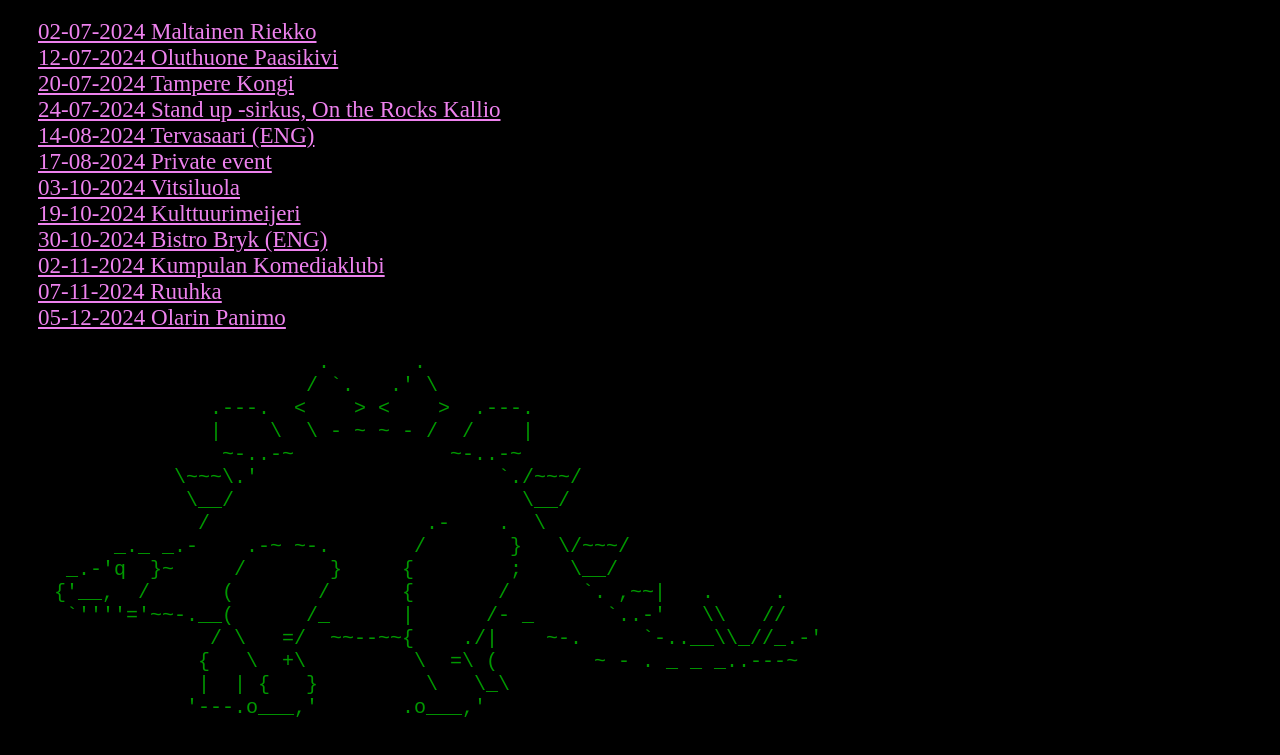
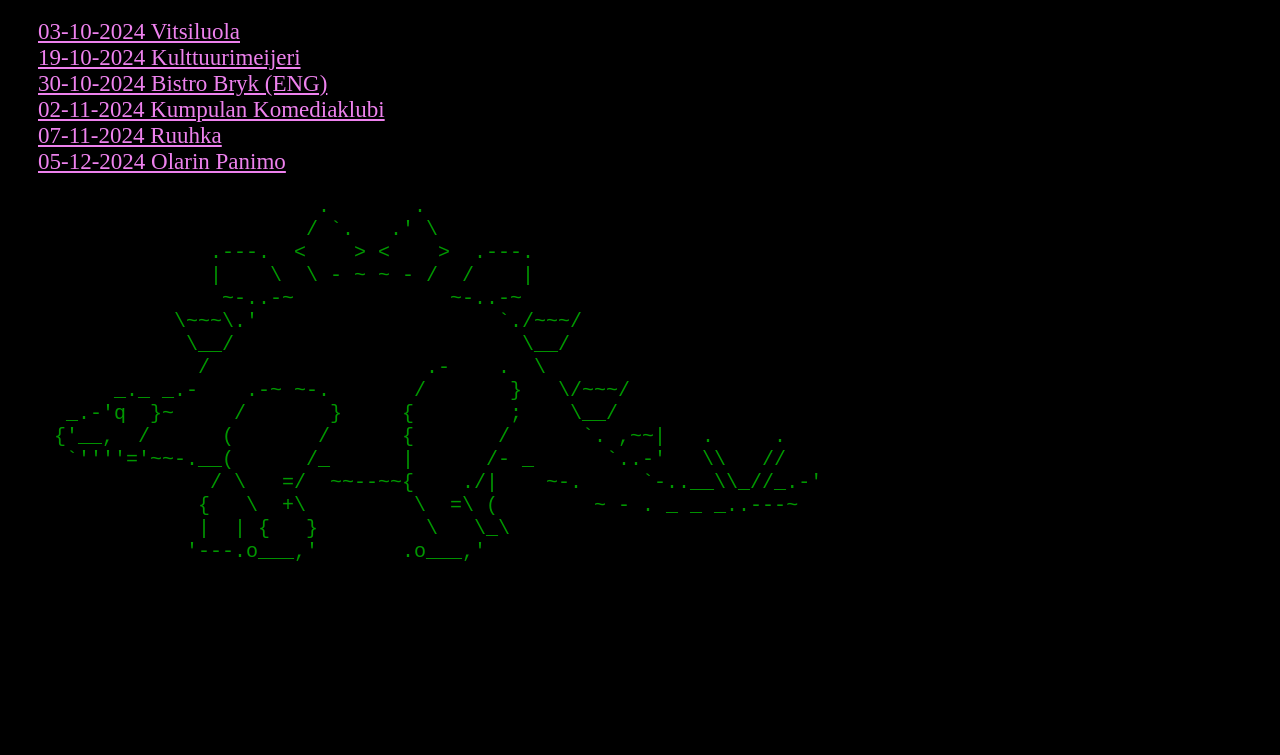
Before and after one commit to Nyman/Nyman.github.io, a plain HTML site: page index.html in a window 1280 px wide. Shown: the part 135-890 px from the top of the page. After the commit the page ends 800 px from the top, so only its background shows below. Drawn offline with Linux system fonts and the light colour scheme.

Commit message:
hiding old dates on index.html

```diff
--- a/index.html
+++ b/index.html
@@ -6,7 +6,18 @@
   <title>WD-40 for the soul</title>
   <link rel="stylesheet" href="style.css">
   <script>
+    // Function to parse the date in the format dd-mm-yyyy and check if it's in the past
+    function isPastDate(dateStr) {
+        const [day, month, year] = dateStr.split('-').map(Number);
+        const goneDate = new Date(year, month - 1, day);
+        const currentDate = new Date();
+        goneDate.setHours(0, 0, 0, 0); // Normalize to day comparison
+        currentDate.setHours(0, 0, 0, 0); // Normalize to day comparison
+        return goneDate < currentDate;
+    }
+
     document.addEventListener("DOMContentLoaded", function() {
+      // Fetch and insert the navbar content from navbar.html
       fetch('commons/navbar.html')
         .then(response => response.text())
         .then(data => {
@@ -15,6 +26,27 @@
         .catch(error => {
           console.error('Error loading the navbar:', error);
         });
+
+      // Hide <a> elements that have past dates and remove associated <br> tags
+      const anchorElements = document.querySelectorAll('a'); // Select all <a> elements
+
+      anchorElements.forEach((anchor) => {
+        const dateRegex = /\b\d{2}-\d{2}-\d{4}\b/;  // Regex to match dd-mm-yyyy format
+        const dateMatch = anchor.textContent.match(dateRegex);
+
+        if (dateMatch) {
+          if (isPastDate(dateMatch[0])) {
+            // Hide the element if it has a past gone date
+            anchor.style.display = 'none';
+
+            // Remove the next sibling if it is a <br> tag (to avoid empty lines)
+            const nextSibling = anchor.nextSibling;
+            if (nextSibling && nextSibling.nodeName === 'BR') {
+              nextSibling.remove();
+            }
+          }
+        }
+      });
     });
   </script>
 </head>
```
